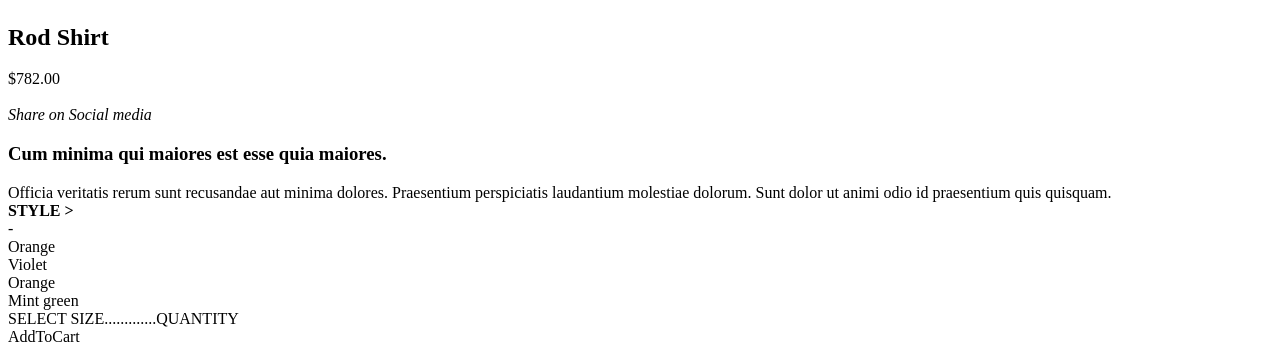
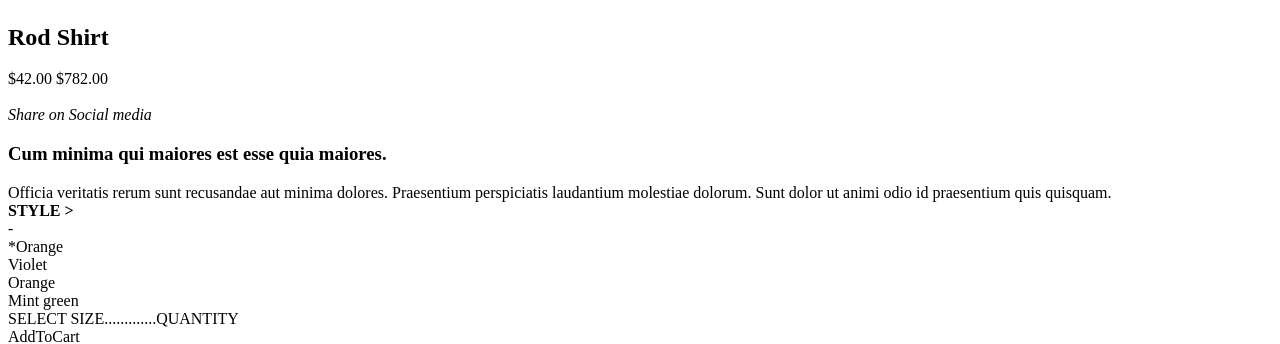
Before and after one commit to geniusify/project-catwalk, a React app: page / in a window 1280 px wide. Shown: the part 367-711 px from the top of the page. Built offline with nearby package versions, Linux system fonts and the light colour scheme; no server answers; the HTML template or start-up script is replaced by a standard one.

Commit message:
Implement price and sale price features, based on current style

```diff
--- a/client/src/components/overview/Overview.jsx
+++ b/client/src/components/overview/Overview.jsx
@@ -13,15 +13,28 @@ import Features from './Features.jsx';
 
 const Overview = (props) => {
   const [productId, setProductId] = useState(23600);
+  // XXX: initial style is actually found in styles data
+  const [styleIndex, setStyleIndex] = useState(0);
+  const style = mock.styles.results[styleIndex];
+  const price = style.original_price;
+  const salePrice = style.sale_price;
   return (
     <div className="ov-container">
       <ImageGallery photos={mock.styles.results[0].photos} alt={mock.info.name} />
-      <ProductInfo info={mock.info} ratings={mock.meta.ratings} />
+      <ProductInfo
+        info={mock.info}
+        ratings={mock.meta.ratings}
+        price={price}
+        salePrice={salePrice}
+      />
       <ProductDescription
         description={mock.info.description}
         slogan={mock.info.slogan}
       />
-      <StyleSelector styles={mock.styles.results} />
+      <StyleSelector
+        styles={mock.styles.results}
+        index={styleIndex}
+      />
       <AddToCart />
       <Features features={mock.info.features} />
     </div>
--- a/client/src/components/overview/ProductInfo.jsx
+++ b/client/src/components/overview/ProductInfo.jsx
@@ -15,7 +15,9 @@ const getAverageRating = (ratings) => {
   return (ratingSum / count).toFixed(1);
 };
 
-const ProductInfo = ({ info, ratings }) => {
+const ProductInfo = ({
+  info, ratings, price, salePrice,
+}) => {
   const ratingCount = getRatingCount(ratings);
 
   return (
@@ -26,9 +28,7 @@ const ProductInfo = ({ info, ratings }) => {
             <>
               <span>{`Star Rating: ${getAverageRating(ratings)}`}</span>
               <a href="#">
-                {' '}
                 {`Read all ${ratingCount} reviews`}
-                {' '}
               </a>
             </>
           )
@@ -41,7 +41,14 @@ const ProductInfo = ({ info, ratings }) => {
         <h2>{info.name}</h2>
       </div>
       <div>
-        {`$${info.default_price}`}
+        {salePrice
+          ? (
+            <>
+              <span className="ov-sale-price">{`$${salePrice}  `}</span>
+              <span className="ov-old-price">{`$${price}`}</span>
+            </>
+          )
+          : <span>{`$${price}`}</span>}
       </div>
       <div>
         <br />
--- a/client/src/components/overview/StyleSelector.jsx
+++ b/client/src/components/overview/StyleSelector.jsx
@@ -5,13 +5,17 @@
 
 import React from 'react';
 
-const StyleSelector = ({ styles }) => {
+const StyleSelector = ({ styles, index }) => {
   return (
     <div className="ov-style-selector">
       <b>STYLE {'>'} </b>
       <div>- </div>
-      {styles.map((style) => (
-        <div>{style.name}</div>
+      {styles.map((style, i) => (
+        <div>{i === index
+          ? '*'
+          : ''}
+          {style.name}
+        </div>
       ))}
       SELECT SIZE.............QUANTITY
     </div>
--- a/client/src/components/overview/mockdata.js
+++ b/client/src/components/overview/mockdata.js
@@ -38,7 +38,7 @@ const styles = {
       style_id: 132582,
       name: 'Orange',
       original_price: '782.00',
-      sale_price: null,
+      sale_price: '42.00',
       'default?': true,
       photos: [
         {
```
Also changed, not shown: 2 other files (tests, documents, lock files or other folders).
